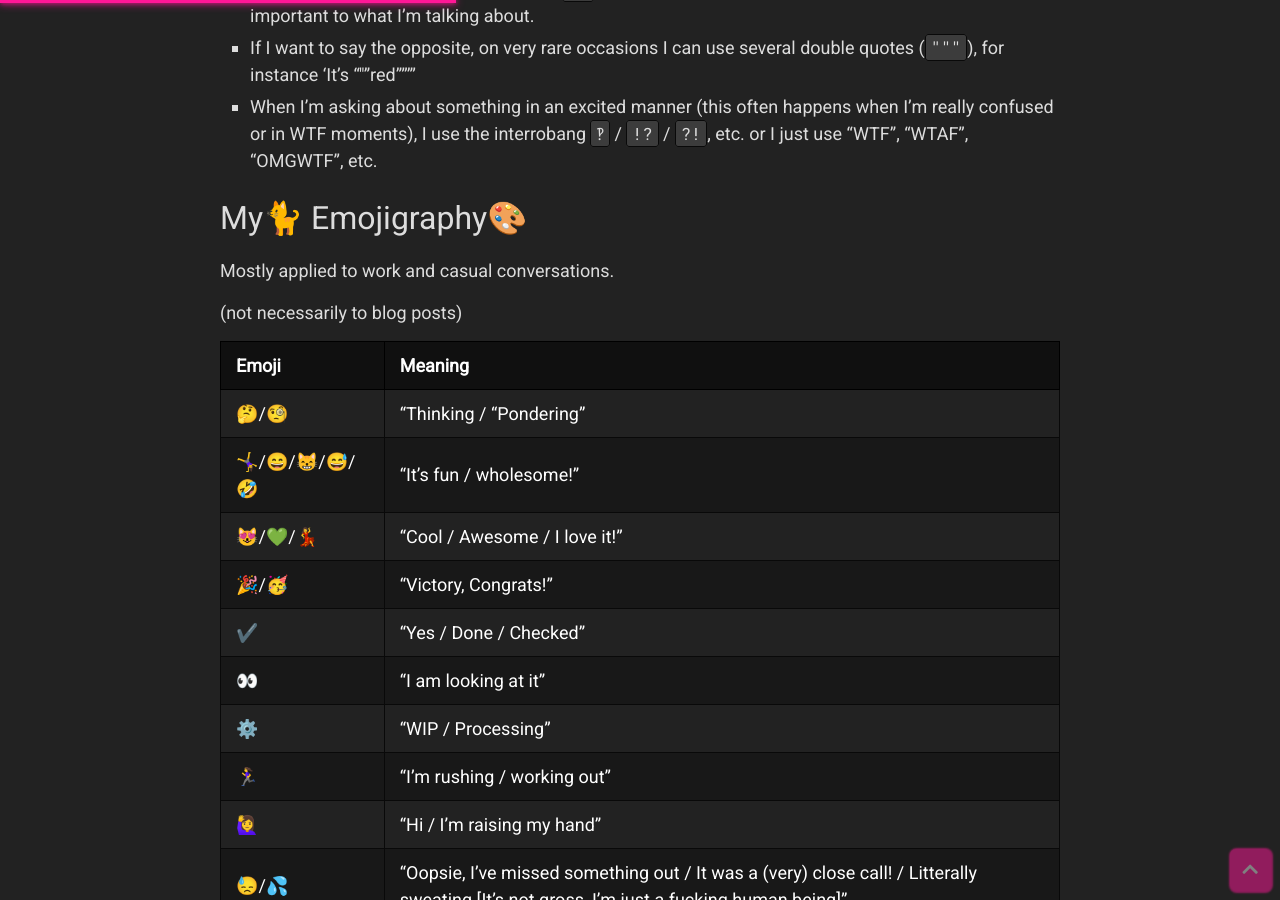
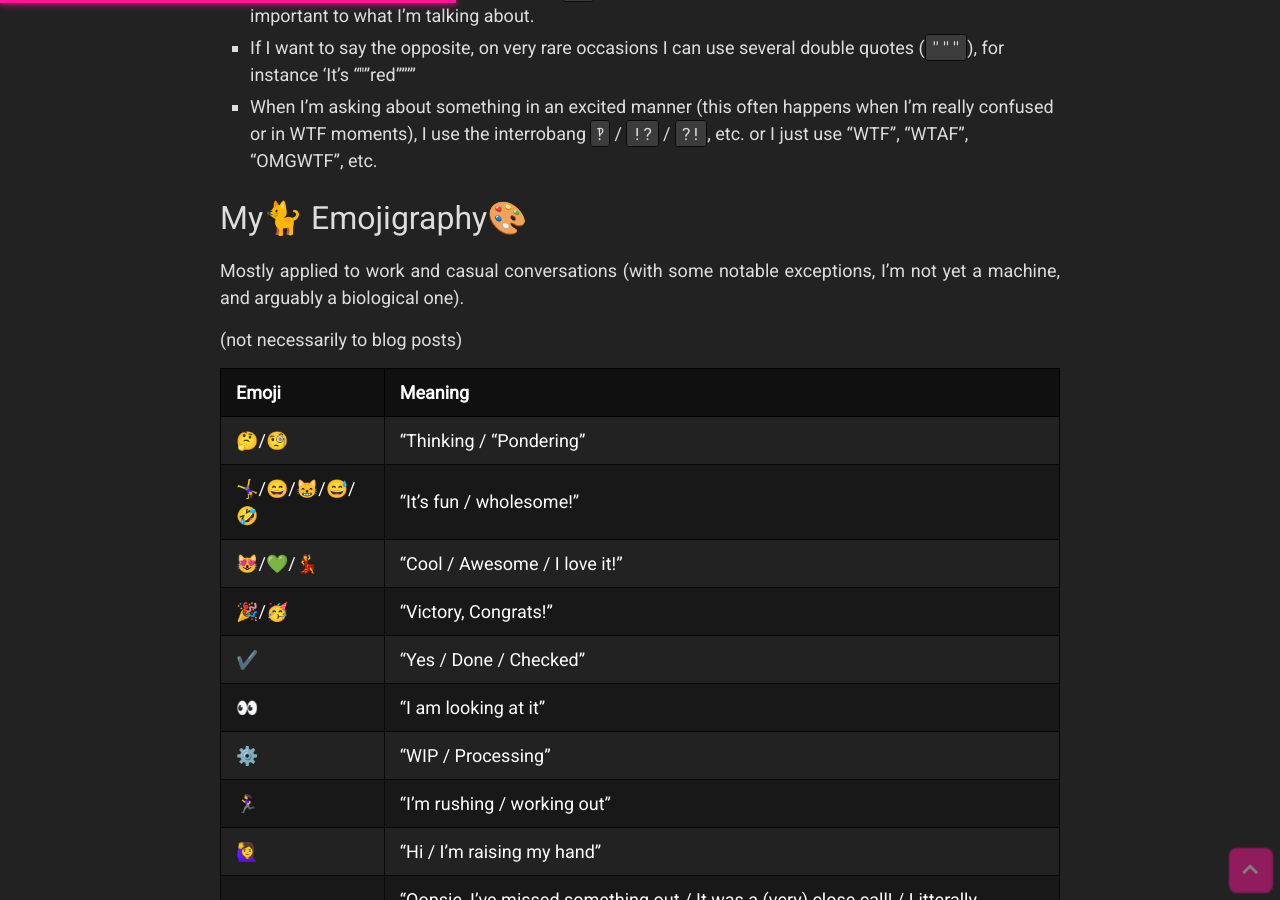
Before and after one commit to mary-perret-1986/kerry-perret.github.io, a Jekyll site: the page built from _posts/2021-10-24-my-communication-style-and-emojigraphy.md, in a window 1280 px wide and 900 px high, scrolled down 1396 px. Built offline with Jekyll 4.4.1, drawn with Linux system fonts in a browser that asks for light colours; nearby versions of some CDN libraries; comment, search, counter and statistics services are not loaded; some of the changed text lies outside the part shown.

Commit message:
My Communication Style and Emojigraphy

```diff
--- a/_posts/2021-08-11-my-communication-style-and-emojigraphy.md
+++ b/_posts/2021-10-24-my-communication-style-and-emojigraphy.md
@@ -37,7 +37,7 @@ I'm someone who is usually seen as blunt (tho, like I mentionned above, some peo
 
 # My🐈 Emojigraphy🎨
 
-Mostly applied to work and casual conversations.
+Mostly applied to work and casual conversations (with some notable exceptions, I'm not yet a machine, and arguably a biological one).
 
 (not necessarily to blog posts)
 
```
